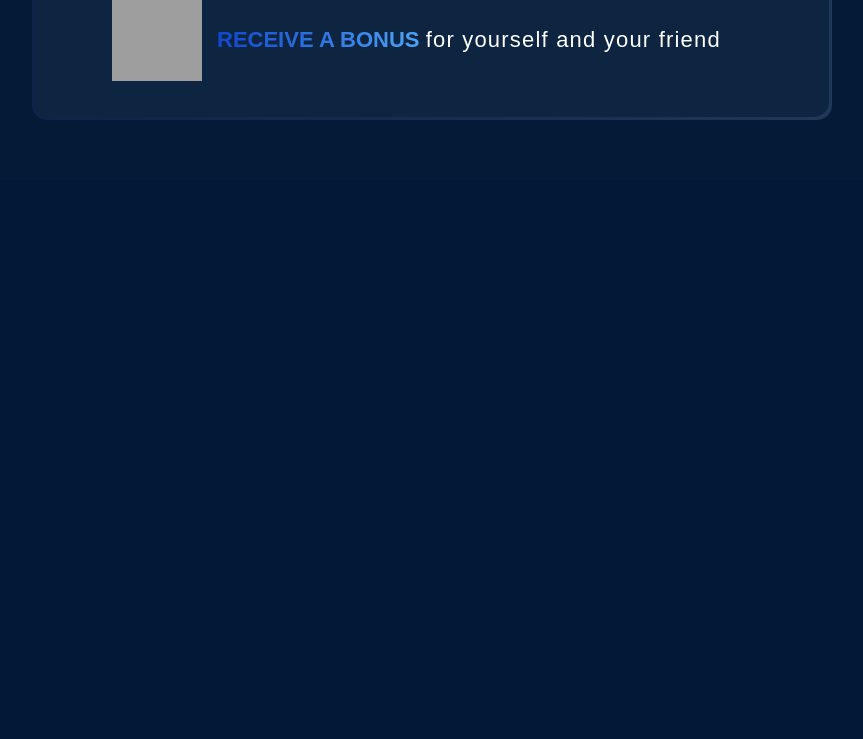
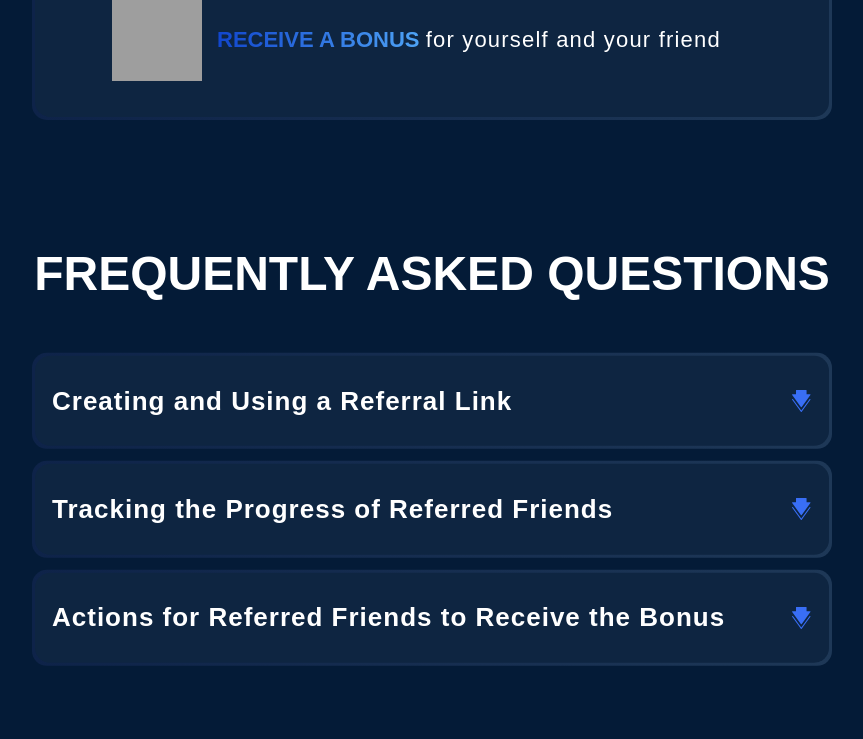
Before and after one commit to pivnenkowebdev/test-task-dev-anton, a PHP site: page / in a window 1280 px wide. Shown: the part 1626-2365 px from the top of the page, without its empty margins (208-1071 px from the left). Before the commit the page ends 1746 px from the top, so only its background shows below. Run offline with PHP 8.4, Linux system fonts and the light colour scheme; grey boxes are pictures that could not be loaded.

Commit message:
feat: add accordeon and adaptive

```diff
--- a/css/main.css
+++ b/css/main.css
@@ -640,6 +640,64 @@ textarea {
   }
 }
 
+.accordeon-section__content {
+  padding: 38px 0 73px;
+}
+@media (min-width: 768px) {
+  .accordeon-section__content {
+    padding: 65px 0 73px;
+  }
+}
+@media (min-width: 1440px) {
+  .accordeon-section__content {
+    max-width: 1440px;
+    margin: 0 auto;
+    display: grid;
+    gap: 24px;
+    justify-content: center;
+    grid-template-columns: 1fr 2fr;
+  }
+}
+@media (min-width: 1920px) {
+  .accordeon-section__content {
+    max-width: none;
+    grid-template-columns: 1fr 3fr;
+    padding: 75px 0 73px;
+    gap: 20px;
+  }
+}
+.accordeon-section__title {
+  margin-bottom: 36px;
+  text-transform: uppercase;
+  color: #fff;
+  font-size: 28px;
+  font-weight: 800;
+  line-height: 1.2;
+}
+@media (min-width: 768px) {
+  .accordeon-section__title {
+    font-size: 48px;
+    margin-bottom: 50px;
+  }
+}
+@media (min-width: 1024px) {
+  .accordeon-section__title {
+    text-align: center;
+  }
+}
+@media (min-width: 1440px) {
+  .accordeon-section__title {
+    font-size: 36px;
+    margin: 0;
+    text-align: left;
+  }
+}
+@media (min-width: 1920px) {
+  .accordeon-section__title {
+    font-size: 48px;
+  }
+}
+
 .hero {
   position: relative;
   height: inherit;
@@ -1038,4 +1096,133 @@ textarea {
   font-weight: 800;
   font-size: inherit;
   text-transform: uppercase;
+}
+
+.accordeon {
+  display: flex;
+  flex-direction: column;
+  gap: 12px;
+  margin: 0 auto;
+}
+@media (min-width: 1024px) {
+  .accordeon {
+    max-width: 800px;
+  }
+}
+@media (min-width: 1440px) {
+  .accordeon {
+    margin: 0;
+    max-width: none;
+  }
+}
+@media (min-width: 1700px) {
+  .accordeon {
+    max-width: 1254px;
+  }
+}
+.accordeon__item {
+  padding: 20px 15px;
+  position: relative;
+  box-sizing: border-box;
+  z-index: 0;
+}
+.accordeon__item::before, .accordeon__item::after {
+  content: "";
+  position: absolute;
+  top: 50%;
+  left: 50%;
+  transform: translate(-50%, -50%);
+}
+.accordeon__item::before {
+  content: "";
+  background: linear-gradient(90deg, rgb(14, 35, 73) 0%, rgb(30, 56, 87) 100%);
+  border-radius: 15px;
+  z-index: -2;
+  width: 100%;
+  height: 100%;
+}
+.accordeon__item::after {
+  content: "";
+  background: #0E2541;
+  border-radius: 15px;
+  z-index: -1;
+  width: calc(100% - 6px);
+  height: calc(100% - 6px);
+}
+@media (min-width: 768px) {
+  .accordeon__item {
+    padding: 30px 20px;
+  }
+}
+.accordeon__arrow {
+  width: 22px;
+  height: 22px;
+  transform: rotateX(180deg);
+  transition: transform 0.4s;
+}
+.accordeon .accordeon__item.open .accordeon__wrapper-list {
+  height: 220px;
+}
+@media (min-width: 400px) {
+  .accordeon .accordeon__item.open .accordeon__wrapper-list {
+    height: 190px;
+  }
+}
+.accordeon .accordeon__item.open .accordeon__arrow {
+  transform: rotateX(0deg);
+}
+.accordeon .accordeon__item.open .accordeon__title {
+  margin-bottom: 20px;
+}
+.accordeon__top-wrapper {
+  display: flex;
+  gap: 10px;
+  align-items: center;
+  justify-content: space-between;
+}
+.accordeon__title {
+  color: #fff;
+  font-size: 18px;
+  font-weight: bold;
+  line-height: 1.4;
+  letter-spacing: 1px;
+  transition: 400ms;
+}
+@media (min-width: 768px) {
+  .accordeon__title {
+    font-size: 26px;
+  }
+}
+.accordeon__wrapper-list {
+  height: 0;
+  overflow: hidden;
+  transition: height 0.4s;
+}
+.accordeon__list-answers {
+  padding-top: 20px;
+  border-top: 1px solid #fff;
+}
+.accordeon__sub-item {
+  display: flex;
+  gap: 12px;
+  align-items: center;
+}
+.accordeon__sub-item::before {
+  content: "";
+  display: inline-block;
+  width: 26px;
+  height: 26px;
+  flex-shrink: 0;
+  background-image: url(../../../img/icons/check-mark.svg);
+  background-position: center;
+  background-repeat: no-repeat;
+  background-size: cover;
+}
+.accordeon__sub-item:not(:last-child) {
+  margin-bottom: 24px;
+}
+.accordeon__answer {
+  font-size: 16px;
+  font-weight: 400;
+  color: #fff;
 }/*# sourceMappingURL=main.css.map */
--- a/index.html
+++ b/index.html
@@ -7,6 +7,7 @@
     <link rel="stylesheet" href="./css/main.css">
     <link rel="stylesheet" href="./css/main.css.map">
     <link rel="shortcut icon" href="./img/favicon/favicon.ico" type="image/x-icon">
+    <script src="./js/accordeon.js" defer="defer"></script>
 </head>
 <body>
     <header class="main-header">
@@ -85,6 +86,72 @@
                 </div>
             </div>
         </section>
+        <section class="accordeon-section">
+            <div class="container">
+                <div class="accordeon-section__content">
+                    <h2 class="accordeon-section__title">frequently asked questions</h2>
+                    <ul class="accordeon" id="accordeon">
+                        <li class="accordeon__item" data-item>
+                            <div class="accordeon__top-wrapper">
+                                <h6 class="accordeon__title">Creating and Using a Referral Link</h6>
+                                <img src="./img/icons/arrow-accordeon.svg" alt="" class="accordeon__arrow">
+                            </div>
+                            <div class="accordeon__wrapper-list">
+                                <ul class="accordeon__list-answers">
+                                    <li class="accordeon__sub-item">
+                                        <p class="accordeon__answer">This promotion is available for all newly registered  customers</p>
+                                    </li>
+                                    <li class="accordeon__sub-item">
+                                        <p class="accordeon__answer">This promotion runs from 12/02/2024 at 19:00 (UTC+05:30)</p>
+                                    </li>
+                                    <li class="accordeon__sub-item">
+                                        <p class="accordeon__answer">All selections from qualifying bets must be unique. <span class="accordeon__context-text">Duplicated bets will automatically be excluded from the promotion</span></p>
+                                    </li>
+                                </ul>
+                            </div>
+                        </li>
+                        <li class="accordeon__item" data-item>
+                            <div class="accordeon__top-wrapper">
+                                <h6 class="accordeon__title">Tracking the Progress of Referred Friends</h6>
+                                <img src="./img/icons/arrow-accordeon.svg" alt="" class="accordeon__arrow">
+                            </div>
+                            <div class="accordeon__wrapper-list">
+                                <ul class="accordeon__list-answers">
+                                    <li class="accordeon__sub-item">
+                                        <p class="accordeon__answer">Progress can be viewed in the Referral section of your account</p>
+                                    </li>
+                                    <li class="accordeon__sub-item">
+                                        <p class="accordeon__answer">Statuses include Invited, Registered, and Qualified</p>
+                                    </li>
+                                    <li class="accordeon__sub-item">
+                                        <p class="accordeon__answer">Updates may take up to 24 hours to reflect in your dashboard</p>
+                                    </li>
+                                </ul>
+                            </div>
+                        </li>
+                        <li class="accordeon__item" data-item>
+                            <div class="accordeon__top-wrapper">
+                                <h6 class="accordeon__title">Actions for Referred Friends to Receive the Bonus</h6>
+                                <img src="./img/icons/arrow-accordeon.svg" alt="" class="accordeon__arrow">
+                            </div>
+                            <div class="accordeon__wrapper-list">
+                                <ul class="accordeon__list-answers">
+                                    <li class="accordeon__sub-item">
+                                        <p class="accordeon__answer">Referred friends must register using your unique referral link</p>
+                                    </li>
+                                    <li class="accordeon__sub-item">
+                                        <p class="accordeon__answer">They must complete all required steps within the promotion period</p>
+                                    </li>
+                                    <li class="accordeon__sub-item">
+                                        <p class="accordeon__answer">Only first-time users are eligible for referral rewards</p>
+                                    </li>
+                                </ul>
+                            </div>
+                        </li>
+                    </ul>
+                </div>
+            </div>
+        </section>
     </main>
 </body>
 </html>
--- /dev/null
+++ b/scss/components/blocks/_accordeon.scss
@@ -0,0 +1,125 @@
+@use '../../core/vars';
+@use '../../core/mixins' as *;
+
+.accordeon {
+    display: flex;
+    flex-direction: column;
+    gap: 12px;
+    margin: 0 auto;
+
+    @media(min-width: 1024px) {
+        max-width: 800px;
+    }
+
+    @media(min-width: 1440px) {
+        margin: 0;
+        max-width: none;
+    }
+
+    @media(min-width: 1700px) {
+        max-width: 1254px;
+    }
+
+    &__item {
+        padding: 20px 15px;
+        @include gradient-border($border-color: vars.$borderGradient, $inner-bg: vars.$darkBlue);
+
+        @media(min-width: 768px) {
+            padding: 30px 20px;
+        }
+
+        @media(min-width: 1920px) {
+            &__item:first-child {
+
+            }
+        }
+    }
+
+    &__arrow {
+        width: 22px;
+        height: 22px;
+        transform: rotateX(180deg);
+        transition: transform 0.4s;
+    }
+
+    .accordeon__item.open {
+        .accordeon__wrapper-list {
+            height: 220px;
+
+            @media(min-width: 400px) {
+                height: 190px;
+            }
+        }
+
+        .accordeon__arrow {
+            transform: rotateX(0deg);
+        }
+
+        .accordeon__title {
+            margin-bottom: 20px;
+        }
+    }
+
+    &__top-wrapper {
+        display: flex;
+        gap: 10px;
+        align-items: center;
+        justify-content: space-between;
+    }
+
+    &__title {
+        color: vars.$white100;
+        font-size: 18px;
+        font-weight: bold;
+        line-height: 1.4;
+        letter-spacing: 1px;
+        transition: 400ms;
+
+        @media(min-width: 768px) {
+            font-size: 26px;
+        }
+    }
+
+    &__wrapper-list {
+        height: 0;
+        overflow: hidden;
+        transition: height 0.4s;
+    }
+
+    &__list-answers {
+        padding-top: 20px;
+        border-top: 1px solid vars.$white100;
+    }
+
+    &__sub-item {
+        display: flex;
+        gap: 12px;
+        align-items: center;
+
+        &::before {
+            content: '';
+            display: inline-block;
+            width: 26px;
+            height: 26px;
+            flex-shrink: 0;
+            background-image: url(../../../img/icons/check-mark.svg);
+            background-position: center;
+            background-repeat: no-repeat;
+            background-size: cover;
+        }
+
+        &:not(:last-child) {
+            margin-bottom: 24px;
+        }
+    }
+
+    &__answer {
+        font-size: 16px;
+        font-weight: 400;
+        color: vars.$white100;
+    }
+
+    &__context-text {
+
+    }
+}
--- /dev/null
+++ b/scss/components/sections/_accordeon-section.scss
@@ -0,0 +1,60 @@
+@use '../../core/vars';
+@use '../../core/mixins' as *;
+
+.accordeon-section {
+    .container {
+
+    }
+
+    &__content {
+        padding: 38px 0 73px;
+
+        @media(min-width: 768px) {
+            padding: 65px 0 73px;
+        }
+
+        @media(min-width: 1440px) {
+            max-width: 1440px;
+            margin: 0 auto;
+            display: grid;
+            gap: 24px;
+            justify-content: center;
+            grid-template-columns: 1fr 2fr;
+        }
+
+        @media(min-width: 1920px) {
+            max-width: none;
+            grid-template-columns: 1fr 3fr;
+            padding: 75px 0 73px;
+            gap: 20px;
+        }
+    }
+
+    &__title {
+        margin-bottom: 36px;
+        text-transform: uppercase;
+        color: vars.$white100;
+        font-size: 28px;
+        font-weight: 800;
+        line-height: 1.2;
+
+        @media(min-width: 768px) {
+            font-size: 48px;
+            margin-bottom: 50px;
+        }
+
+        @media(min-width: 1024px) {
+            text-align: center;
+        }
+
+        @media(min-width: 1440px) {
+            font-size: 36px;
+            margin: 0;
+            text-align: left;
+        }
+
+        @media(min-width: 1920px) {
+            font-size: 48px;
+        }
+    }
+}
--- a/scss/main.scss
+++ b/scss/main.scss
@@ -5,8 +5,10 @@
 // sections
 @use './components/sections/header';
 @use './components/sections/guide-section';
+@use './components/sections/accordeon-section';
 
 // blocks
 @use './components/blocks/hero';
 @use './components/blocks/action-link';
 @use './components/blocks/guide-list';
+@use './components/blocks/accordeon';
```
Also changed, not shown: js/accordeon.js (added, +14 -0 lines), 1 other file.
